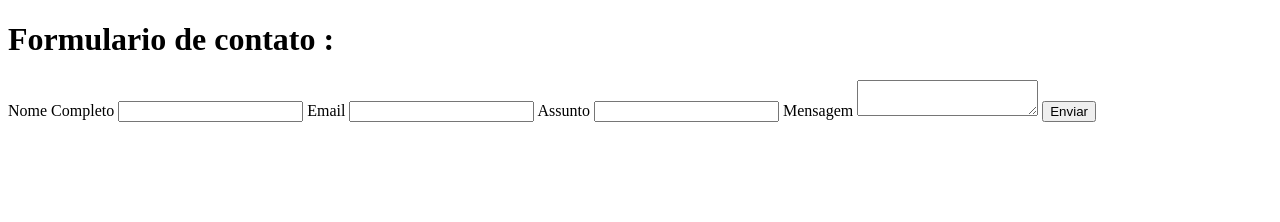
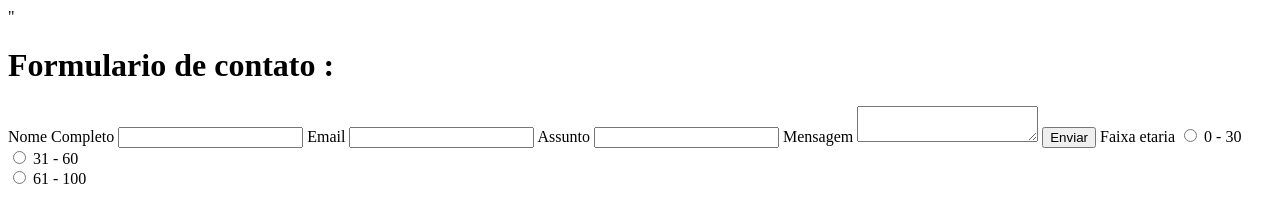
Before and after one commit to SusisJava2021/aprendendo-git, a plain HTML site: page index.html in a window 1280 px wide. Drawn offline with Linux system fonts and the light colour scheme.

Commit message:
Inserindo j.s

```diff
--- a/index.html
+++ b/index.html
@@ -3,9 +3,9 @@
 <head>
 	<meta charset="utf-8" />
 	<title>Formulario Simples</title>
+	<script src="validacao.js"></script>"
 </head>
 <body>
-<div>
     <h1>Formulario de contato : </h1>
 	<div class= "box">
 	    <label>
@@ -26,8 +26,18 @@
 	<span>Mensagem</span>
 	<textarea class="message" name="feedback" id="feedback"></textarea>
 	<input type="button" class="button" value="Enviar" />
+
 </label>
 
+<label>
+	<span>Faixa etaria </span>
+	<input type="radio" id="age1" name="age" value="30">
+	<label for="age1">0 - 30</label><br>
+	<input type="radio" id="age2" name="age" value="60">
+	<label for="age2">31 - 60</label><br>
+	<input type="radio" id="age3" name="age" value="100">
+	<label for="age3">61 - 100</label><br><br>
+	</label>
 </div>
 </body>
 </html>
```
